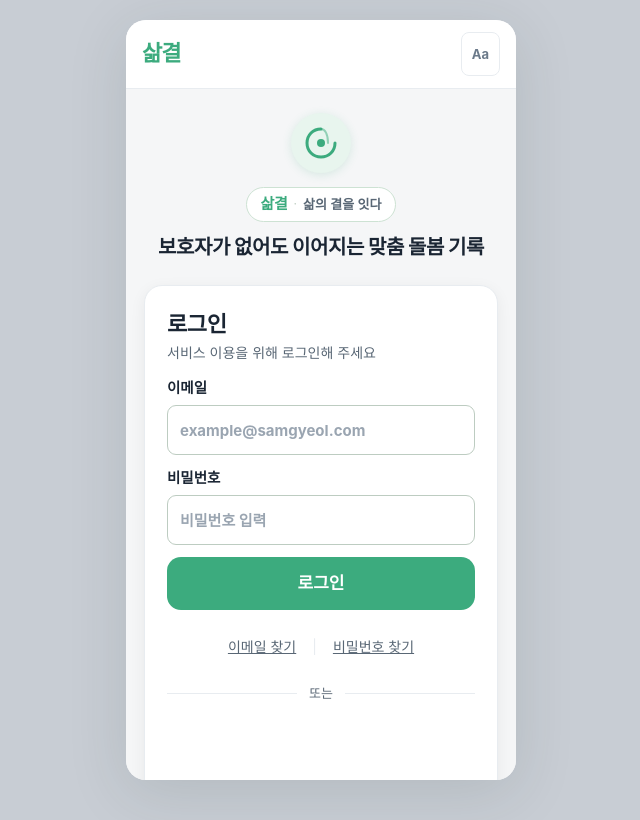
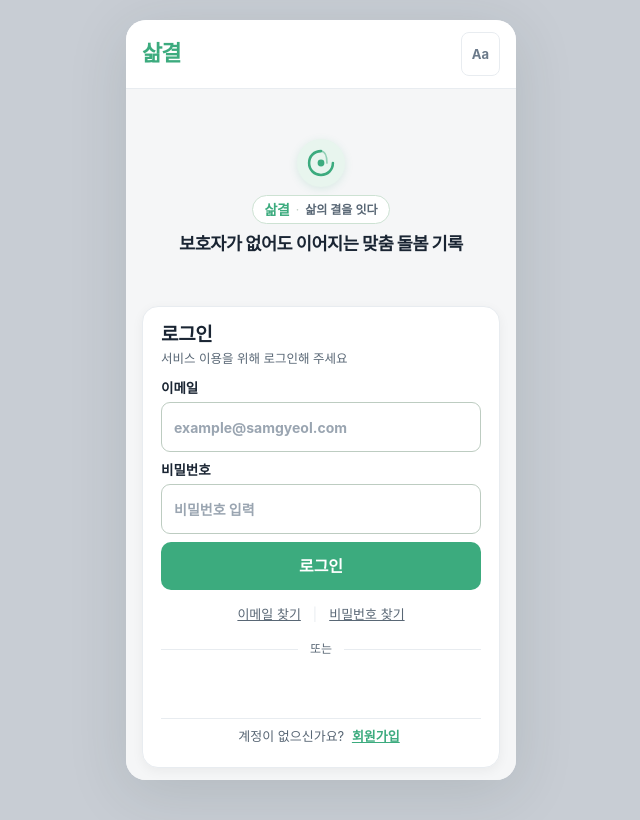
Before and after one commit to PIC-2-team/PIC-2-team-project, a React (Vite) app in the folder frontend/: page / in a window 1280 px wide. Shown: the whole page, without its empty margins (319-959 px from the left). Built offline with nearby package versions, Linux system fonts and the light colour scheme; no server answers.

Commit message:
fix: 로그인 화면 스크롤 완전 제거 및 1화면 노스크롤 핏 적용

```diff
--- a/frontend/src/pages/LoginPage.module.css
+++ b/frontend/src/pages/LoginPage.module.css
@@ -9,7 +9,7 @@
   font-size: 15px;
   line-height: 1.5;
   box-sizing: border-box;
-  overflow-y: auto;
+  overflow: hidden;
   display: flex;
   flex-direction: column;
 }
@@ -18,10 +18,11 @@
   display: flex;
   flex-direction: column;
   box-sizing: border-box;
-  min-height: 100%;
+  height: 100%;
+  overflow: hidden;
   justify-content: space-between;
-  padding: 16px 18px 20px;
-  gap: 16px;
+  padding: 8px 16px 12px;
+  gap: 8px;
 }
 
 /* 브랜드 히어로 섹션 */
@@ -32,34 +33,34 @@
   text-align: center;
   justify-content: center;
   flex: 1;
-  gap: 12px;
-  padding: 8px 0;
+  min-height: 0;
+  gap: 8px;
+  padding: 2px 0;
 }
 
 .heroLogoCircle {
-  width: 60px;
-  height: 60px;
+  width: 48px;
+  height: 48px;
   border-radius: 50%;
   background: #e8f5ee;
   display: flex;
   align-items: center;
   justify-content: center;
-  box-shadow: 0 2px 10px rgba(60, 171, 126, 0.16);
-  margin-bottom: 2px;
+  box-shadow: 0 2px 8px rgba(60, 171, 126, 0.15);
 }
 
 .heroBadge {
   display: inline-flex;
   align-items: center;
   gap: 6px;
-  padding: 5px 14px;
+  padding: 3px 12px;
   background: white;
   border: 1px solid #cde2d3;
   border-radius: 20px;
 }
 
 .brandName {
-  font-size: 15px;
+  font-size: 14px;
   font-weight: 800;
   color: var(--green);
   letter-spacing: -0.3px;
@@ -71,14 +72,14 @@
 }
 
 .brandSlogan {
-  font-size: 13px;
+  font-size: 12px;
   color: var(--muted);
   font-weight: 600;
 }
 
 .heroTitle {
   margin: 0;
-  font-size: 20px;
+  font-size: 17.5px;
   font-weight: 800;
   line-height: 1.35;
   letter-spacing: -0.4px;
@@ -151,51 +152,51 @@
 .loginCard {
   display: flex;
   flex-direction: column;
-  gap: 14px;
-  padding: 24px 22px 24px;
+  gap: 9px;
+  padding: 16px 18px 16px;
   background: white;
   border: 1px solid var(--line);
-  border-radius: 18px;
-  box-shadow: 0 4px 16px rgba(0, 0, 0, 0.06);
+  border-radius: 16px;
+  box-shadow: 0 3px 12px rgba(0, 0, 0, 0.05);
   box-sizing: border-box;
 }
 
 .heading {
   display: flex;
   flex-direction: column;
-  gap: 4px;
+  gap: 2px;
 }
 
 .heading h2 {
   margin: 0;
-  font-size: 22px;
+  font-size: 19px;
   font-weight: 800;
   line-height: 1.3;
-  letter-spacing: -0.4px;
+  letter-spacing: -0.3px;
   color: var(--ink);
 }
 
 .subheading {
   margin: 0;
-  font-size: 14px;
+  font-size: 12.5px;
   color: var(--muted);
 }
 
 /* 컴팩트 안내 카드 */
 .noticeCard {
-  padding: 10px 12px;
+  padding: 8px 10px;
   border: 1px solid #cde2d3;
   border-left: 3px solid var(--green);
-  border-radius: 9px;
+  border-radius: 8px;
   background: var(--soft);
   box-sizing: border-box;
 }
 
 .noticeText {
   margin: 0;
-  font-size: 13px;
+  font-size: 12px;
   color: #2b5742;
-  line-height: 1.45;
+  line-height: 1.4;
   overflow-wrap: anywhere;
 }
 
@@ -203,14 +204,14 @@
 .form {
   display: flex;
   flex-direction: column;
-  gap: 12px;
+  gap: 8px;
 }
 
 .form label {
   display: flex;
   flex-direction: column;
-  gap: 6px;
-  font-size: 14.5px;
+  gap: 4px;
+  font-size: 13.5px;
   font-weight: 700;
   color: var(--ink);
 }
@@ -218,21 +219,21 @@
 .form input {
   width: 100%;
   min-width: 0;
-  min-height: 52px;
-  padding: 13px 16px;
+  min-height: 44px;
+  padding: 10px 14px;
   border: 1.5px solid #d0d7de;
-  border-radius: 12px;
+  border-radius: 10px;
   background: white;
   color: var(--ink);
   font: inherit;
-  font-size: 16px;
+  font-size: 15px;
   box-sizing: border-box;
   transition: border-color 0.15s ease, box-shadow 0.15s ease;
 }
 
 .form input::placeholder {
   color: #9aa5b1;
-  font-size: 15px;
+  font-size: 14px;
 }
 
 .form input:hover {
@@ -249,35 +250,35 @@
 .errorAlert {
   display: flex;
   align-items: center;
-  gap: 10px;
-  padding: 12px 14px;
+  gap: 8px;
+  padding: 9px 12px;
   background: #fdf2f2;
   border: 1px solid #f8b4b4;
-  border-radius: 10px;
+  border-radius: 8px;
   color: #9b1c1c;
-  font-size: 14px;
-  line-height: 1.4;
+  font-size: 13px;
+  line-height: 1.35;
   box-sizing: border-box;
 }
 
 .alertIcon {
-  width: 20px;
-  height: 20px;
+  width: 18px;
+  height: 18px;
   flex-shrink: 0;
   color: #e02424;
 }
 
 /* 사각형 규격 CTA 버튼 */
 .submit {
-  min-height: 52px;
-  padding: 14px 20px;
+  min-height: 46px;
+  padding: 12px 18px;
   border: 0;
-  border-radius: 14px;
+  border-radius: 10px;
   background: var(--green);
   color: #ffffff;
   font: inherit;
-  font-size: 17px;
-  font-weight: 800;
+  font-size: 16px;
+  font-weight: 700;
   cursor: pointer;
   box-sizing: border-box;
   display: flex;
@@ -309,9 +310,9 @@
 }
 
 .spinner {
-  width: 18px;
-  height: 18px;
-  border: 2.5px solid rgba(255, 255, 255, 0.35);
+  width: 16px;
+  height: 16px;
+  border: 2px solid rgba(255, 255, 255, 0.35);
   border-top-color: #ffffff;
   border-radius: 50%;
   animation: spin 0.7s linear infinite;
@@ -327,22 +328,22 @@
   display: flex;
   justify-content: center;
   align-items: center;
-  gap: 10px;
-  font-size: 14px;
+  gap: 8px;
+  font-size: 13px;
   color: var(--muted);
-  margin-top: 4px;
+  margin-top: 2px;
 }
 
 .textBtn {
   background: none;
   border: none;
-  min-height: 36px;
+  min-height: 28px;
   display: inline-flex;
   align-items: center;
-  padding: 0 6px;
+  padding: 0 4px;
   color: var(--muted);
   font: inherit;
-  font-size: 14px;
+  font-size: 13px;
   cursor: pointer;
   text-decoration: underline;
 }
@@ -361,8 +362,8 @@
   align-items: center;
   gap: 12px;
   color: var(--muted);
-  font-size: 13px;
-  margin: 6px 0;
+  font-size: 12px;
+  margin: 2px 0;
 }
 
 .divider::before,
@@ -377,21 +378,21 @@
   display: flex;
   justify-content: center;
   width: 100%;
-  min-height: 48px;
+  min-height: 40px;
   min-width: 0;
 }
 
 .signupWrap {
   display: flex;
   justify-content: center;
-  padding-top: 8px;
+  padding-top: 4px;
   border-top: 1px solid var(--line);
 }
 
 .signup {
   margin: 0;
   color: var(--muted);
-  font-size: 14.5px;
+  font-size: 13px;
   text-align: center;
 }
 
@@ -399,7 +400,7 @@
   color: var(--green);
   font-weight: 700;
   text-decoration: underline;
-  min-height: 36px;
+  min-height: 28px;
   display: inline-flex;
   align-items: center;
   padding: 0 4px;
--- a/frontend/src/pages/LoginPage.tsx
+++ b/frontend/src/pages/LoginPage.tsx
@@ -192,7 +192,7 @@ export function LoginPage() {
           {/* 브랜드 히어로 섹션 */}
           <section className={styles.heroSection}>
             <div className={styles.heroLogoCircle} aria-hidden="true">
-              <svg width="40" height="40" viewBox="0 0 40 40" fill="none">
+              <svg width="34" height="34" viewBox="0 0 40 40" fill="none">
                 <path d="M20 6C12 6 6 12 6 20s6 14 14 14 14-6 14-14" stroke="#3CAB7E" strokeWidth="3" strokeLinecap="round" fill="none" />
                 <path d="M20 6c4 0 7 5 7 14" stroke="#3CAB7E" strokeWidth="2" strokeLinecap="round" fill="none" opacity="0.5" />
                 <circle cx="20" cy="20" r="4" fill="#3CAB7E" />
```
